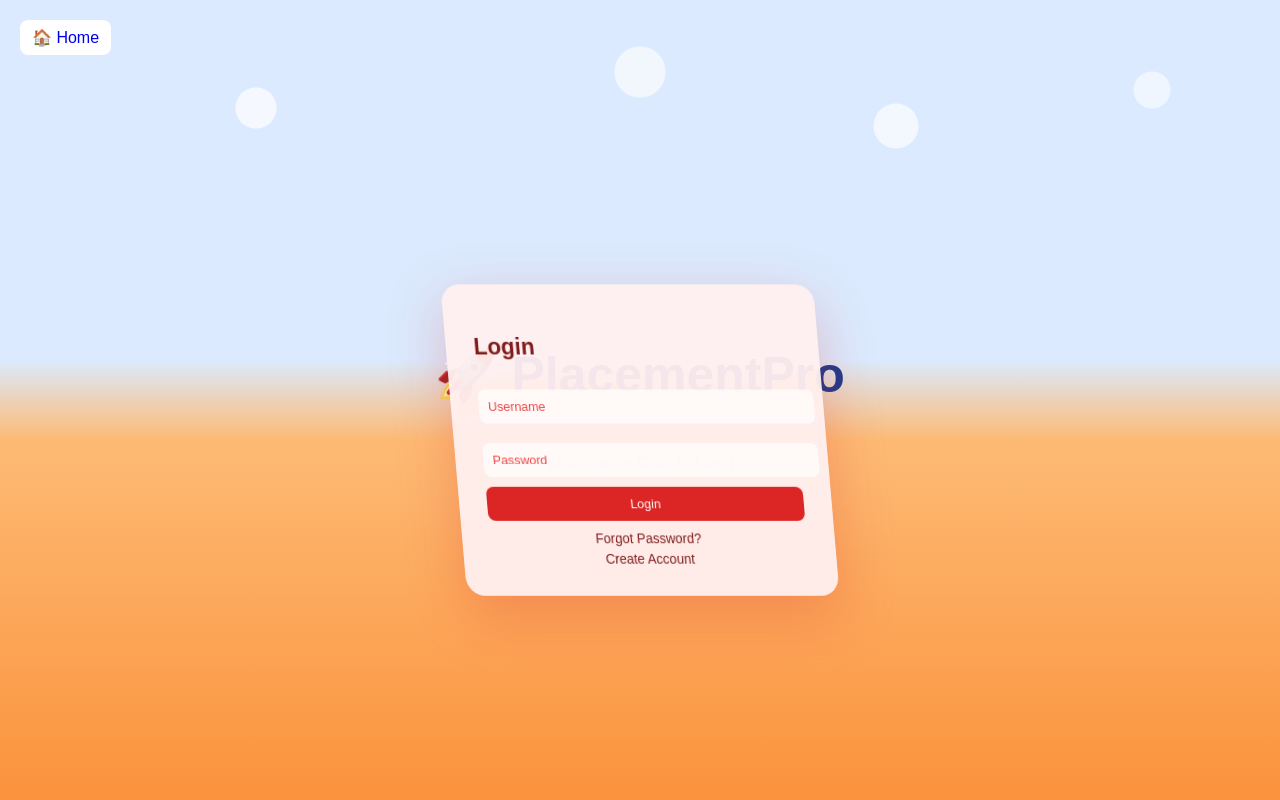
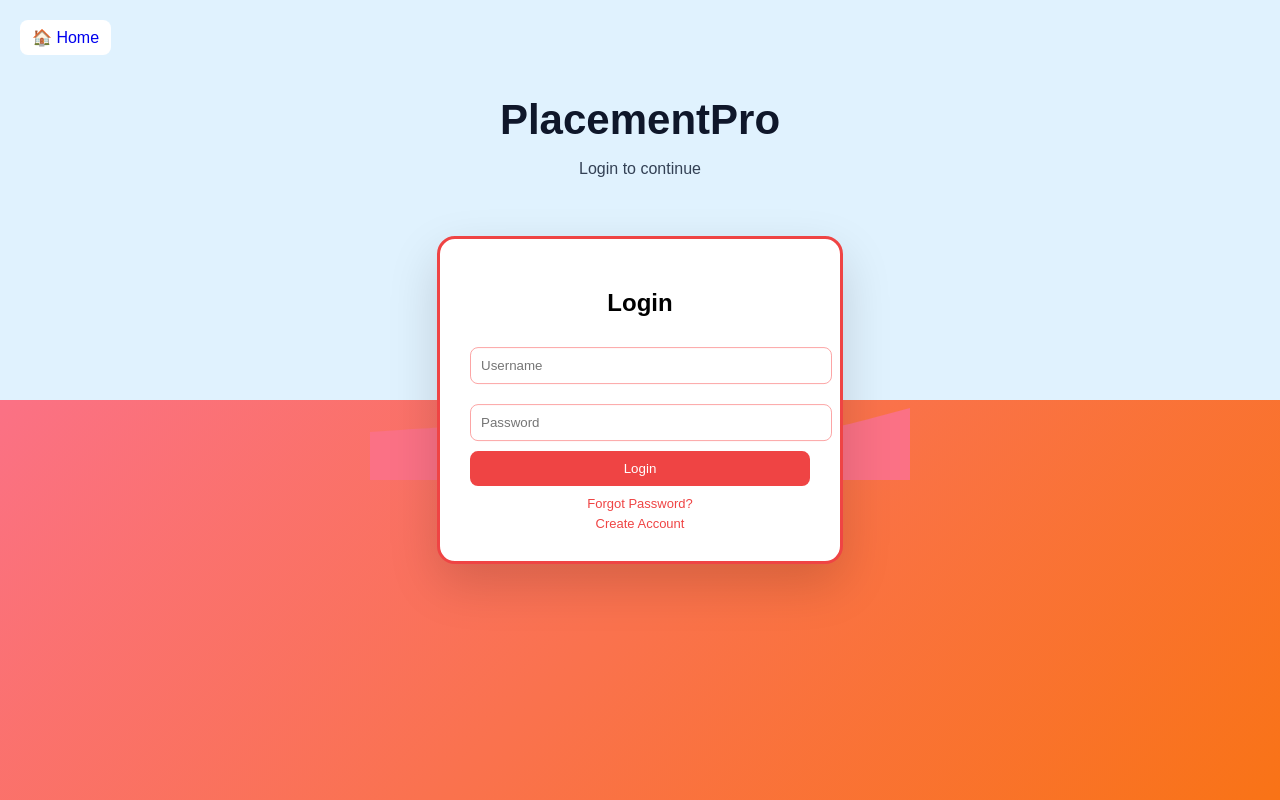
Before and after one commit to AI-Himanshu07/placementpro, a Django app: page /login/ in a window 1280 px wide. Run offline with Django 5.2, Linux system fonts and the light colour scheme.

Commit message:
fixing background

```diff
--- a/templates/login.html
+++ b/templates/login.html
@@ -1,5 +1,3 @@
-{% load static %}
-
 <!DOCTYPE html>
 <html>
 <head>
@@ -10,136 +8,125 @@
 body {
     margin: 0;
     height: 100vh;
+    overflow: hidden;
     font-family: Arial;
-
-    /* sky top + orange bottom feel */
-    background: linear-gradient(to bottom,
-        #dbeafe 0%,
-        #dbeafe 45%,
-        #fdba74 55%,
-        #fb923c 100%);
-    overflow: hidden;
 }
 
-/* ☁️ CLOUDS */
-body::before {
-    content: "";
+/* 🔵 LEFT / TOP CLEAN SIDE */
+.left {
     position: absolute;
+    width: 100%;
+    height: 50%;
+    background: #e0f2fe; /* soft sky blue */
     top: 0;
-    width: 100%;
-    height: 45%;
-    background:
-        radial-gradient(circle at 20% 30%, rgba(255,255,255,0.9) 0 20px, transparent 21px),
-        radial-gradient(circle at 50% 20%, rgba(255,255,255,0.8) 0 25px, transparent 26px),
-        radial-gradient(circle at 70% 35%, rgba(255,255,255,0.85) 0 22px, transparent 23px),
-        radial-gradient(circle at 90% 25%, rgba(255,255,255,0.7) 0 18px, transparent 19px);
-    opacity: 0.8;
-    pointer-events: none;
 }
 
-/* 🌊 WAVE DIVIDER */
+/* 🔴 BOTTOM RED SIDE */
+.right {
+    position: absolute;
+    width: 100%;
+    height: 50%;
+    bottom: 0;
+    background: linear-gradient(135deg, #fb7185, #f97316);
+}
+
+/* 🌊 WAVE SEPARATOR */
 .wave {
     position: absolute;
-    top: 42%;
+    top: 45%;
     width: 100%;
+    z-index: 1;
 }
 
 .wave svg {
     width: 100%;
-    height: 80px;
+    height: 120px;
     display: block;
 }
 
-/* WELCOME */
-.welcome {
+/* 🚀 TITLE (NO DARK BLUE ANYMORE) */
+.title {
     position: absolute;
+    top: 12%;
     width: 100%;
-    height: 100%;
-    display:flex;
-    align-items:center;
-    justify-content:center;
-    flex-direction:column;
-    color:#1e3a8a;
-    cursor:pointer;
-    z-index:2;
+    text-align: center;
+    font-size: 42px;
+    font-weight: bold;
+    color: #0f172a;
 }
 
-.welcome h1 {
-    font-size:50px;
+.subtitle {
+    position: absolute;
+    top: 20%;
+    width: 100%;
+    text-align: center;
+    color: #334155;
 }
 
-/* 🔴 LOGIN CARD (soft red glow) */
+/* 🪟 LOGIN CARD (RED BORDER + WHITE INSIDE) */
 .card {
-    position:absolute;
-    top:55%;
-    left:50%;
-    transform:translate(-50%,-50%) scale(0);
+    position: absolute;
+    top: 50%;
+    left: 50%;
+    transform: translate(-50%, -50%);
 
-    width:340px;
-    padding:30px;
-    border-radius:20px;
+    width: 340px;
+    padding: 30px;
 
-    background: rgba(255, 240, 240, 0.95);
-    color:#7f1d1d;
+    background: white;
+    border-radius: 18px;
 
-    box-shadow: 0 20px 60px rgba(220,38,38,0.25);
+    border: 3px solid #ef4444; /* red boundary */
+    box-shadow: 0 20px 50px rgba(0,0,0,0.15);
 
-    transition:0.4s;
-    z-index:3;
+    z-index: 3;
 }
 
-.card.active {
-    transform:translate(-50%,-50%) scale(1);
-}
+/* INPUTS */
+input {
+    width: 100%;
+    padding: 10px;
+    margin: 10px 0;
 
-/* INPUT */
-input {
-    width:100%;
-    padding:10px;
-    margin:10px 0;
-    border:none;
-    border-radius:8px;
-    background: rgba(255,255,255,0.7);
-}
-
-input::placeholder {
-    color:#ef4444;
+    border: 1px solid #fca5a5;
+    border-radius: 8px;
 }
 
 /* BUTTON */
 button {
-    width:100%;
-    padding:10px;
-    border:none;
-    border-radius:8px;
-    background:#dc2626;
-    color:white;
+    width: 100%;
+    padding: 10px;
+    background: #ef4444;
+    border: none;
+    color: white;
+    border-radius: 8px;
+    cursor: pointer;
 }
 
 /* LINKS */
 .links {
-    text-align:center;
-    margin-top:10px;
+    text-align: center;
+    margin-top: 10px;
 }
 
 .links a {
-    display:block;
-    color:#7f1d1d;
-    font-size:14px;
-    margin-top:5px;
-    text-decoration:none;
+    display: block;
+    color: #ef4444;
+    font-size: 13px;
+    text-decoration: none;
+    margin-top: 5px;
 }
 
-/* HOME BTN */
+/* HOME BUTTON */
 .home-btn {
-    position:absolute;
-    top:20px;
-    left:20px;
-    background:white;
-    padding:8px 12px;
-    border-radius:8px;
-    text-decoration:none;
-    z-index:4;
+    position: absolute;
+    top: 20px;
+    left: 20px;
+    background: white;
+    padding: 8px 12px;
+    border-radius: 8px;
+    text-decoration: none;
+    z-index: 4;
 }
 
 </style>
@@ -149,34 +136,30 @@ button {
 
 <a href="/" class="home-btn">🏠 Home</a>
 
-<!-- ☁️ WELCOME -->
-<div class="welcome" onclick="openLogin()">
-<h1>🚀 PlacementPro</h1>
-<p>Welcome — Click to Login</p>
-</div>
+<!-- SPLIT BACKGROUND -->
+<div class="left"></div>
+<div class="right"></div>
 
 <!-- 🌊 WAVE -->
 <div class="wave">
 <svg viewBox="0 0 1440 320">
-<path fill="#fdba74"
+<path fill="#fb7185"
 d="M0,192L80,186.7C160,181,320,171,480,181.3C640,192,800,224,960,218.7C1120,213,1280,171,1360,149.3L1440,128V320H0Z">
 </path>
 </svg>
 </div>
 
+<!-- TITLE -->
+<div class="title">PlacementPro</div>
+<div class="subtitle">Login to continue</div>
+
 <!-- LOGIN CARD -->
-<div class="card" id="loginCard">
+<div class="card">
 
-<h2>Login</h2>
+<h2 style="text-align:center;">Login</h2>
 
 <form method="post">
 {% csrf_token %}
-
-{% if messages %}
-{% for message in messages %}
-<p style="text-align:center;">{{ message }}</p>
-{% endfor %}
-{% endif %}
 
 <input type="text" name="username" placeholder="Username" required>
 <input type="password" name="password" placeholder="Password" required>
@@ -191,25 +174,5 @@ d="M0,192L80,186.7C160,181,320,171,480,181.3C640,192,800,224,960,218.7C1120,213,
 
 </div>
 
-<script>
-
-function openLogin(){
-    document.querySelector(".welcome").style.display="none";
-    document.getElementById("loginCard").classList.add("active");
-}
-
-/* 3D EFFECT */
-document.addEventListener("mousemove",(e)=>{
-    const card=document.getElementById("loginCard");
-
-    let x=(window.innerWidth/2 - e.pageX)/30;
-    let y=(window.innerHeight/2 - e.pageY)/30;
-
-    card.style.transform =
-    `translate(-50%,-50%) scale(1) rotateY(${x}deg) rotateX(${y}deg)`;
-});
-
-</script>
-
 </body>
 </html>
```
Also changed, not shown: templates/base.html (+22 -12 lines).
